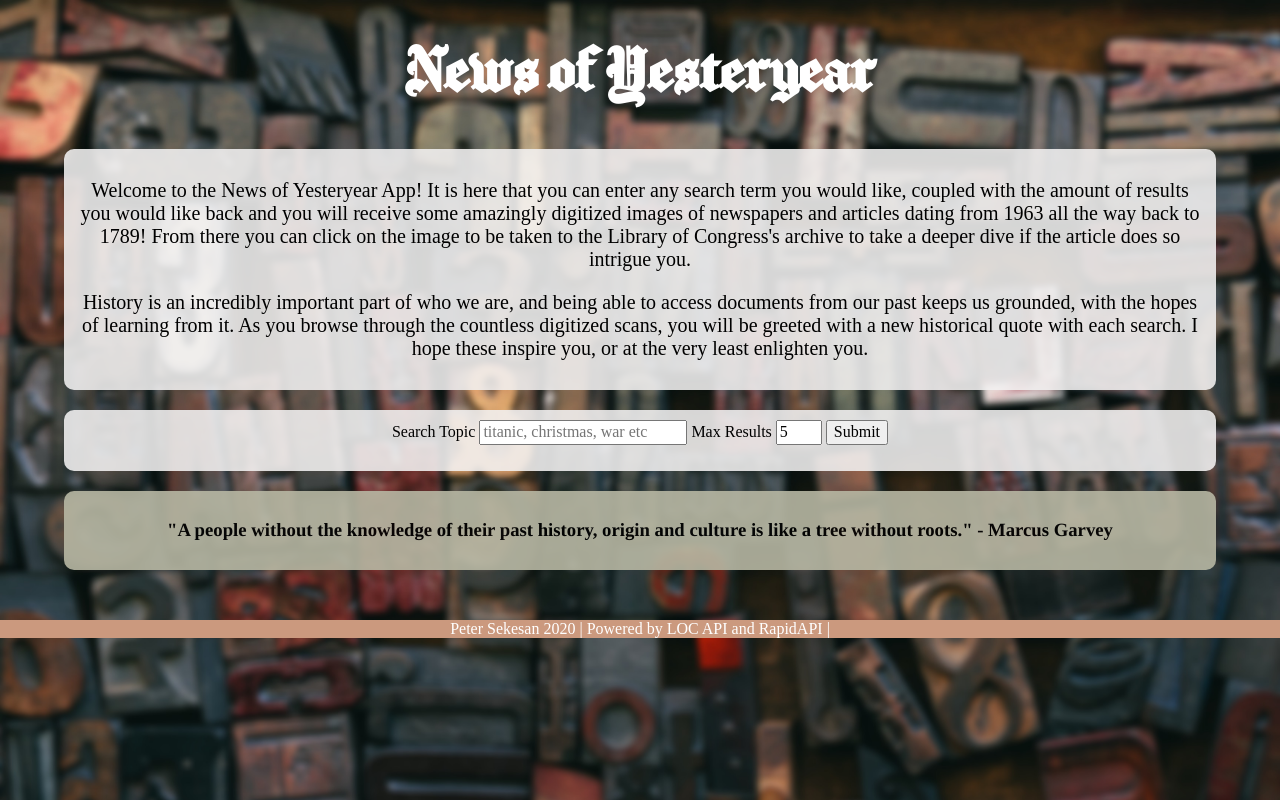
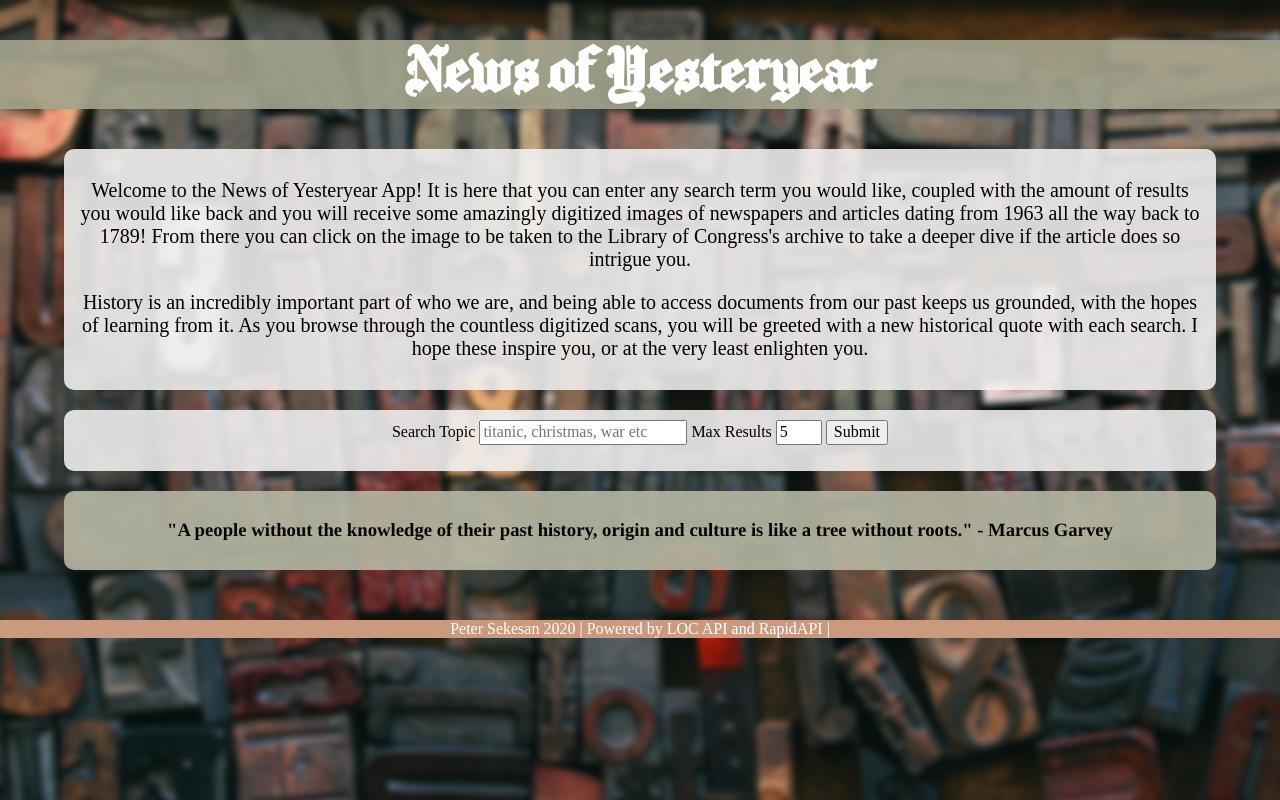
Before and after one commit to Pete-Sekesan/News-of-Yesteryear, a plain HTML site: page index.html in a window 1280 px wide. Drawn offline with nearby package versions, Linux system fonts and the light colour scheme.

```diff
--- a/style.css
+++ b/style.css
@@ -56,6 +56,7 @@ header {
     font-size: 30px;
     font-family: 'chomskyregular', Times, serif;
     text-align: center;
+    background-color:rgba(165, 165, 141, .9)
 }
 
 #history-quote {
```
